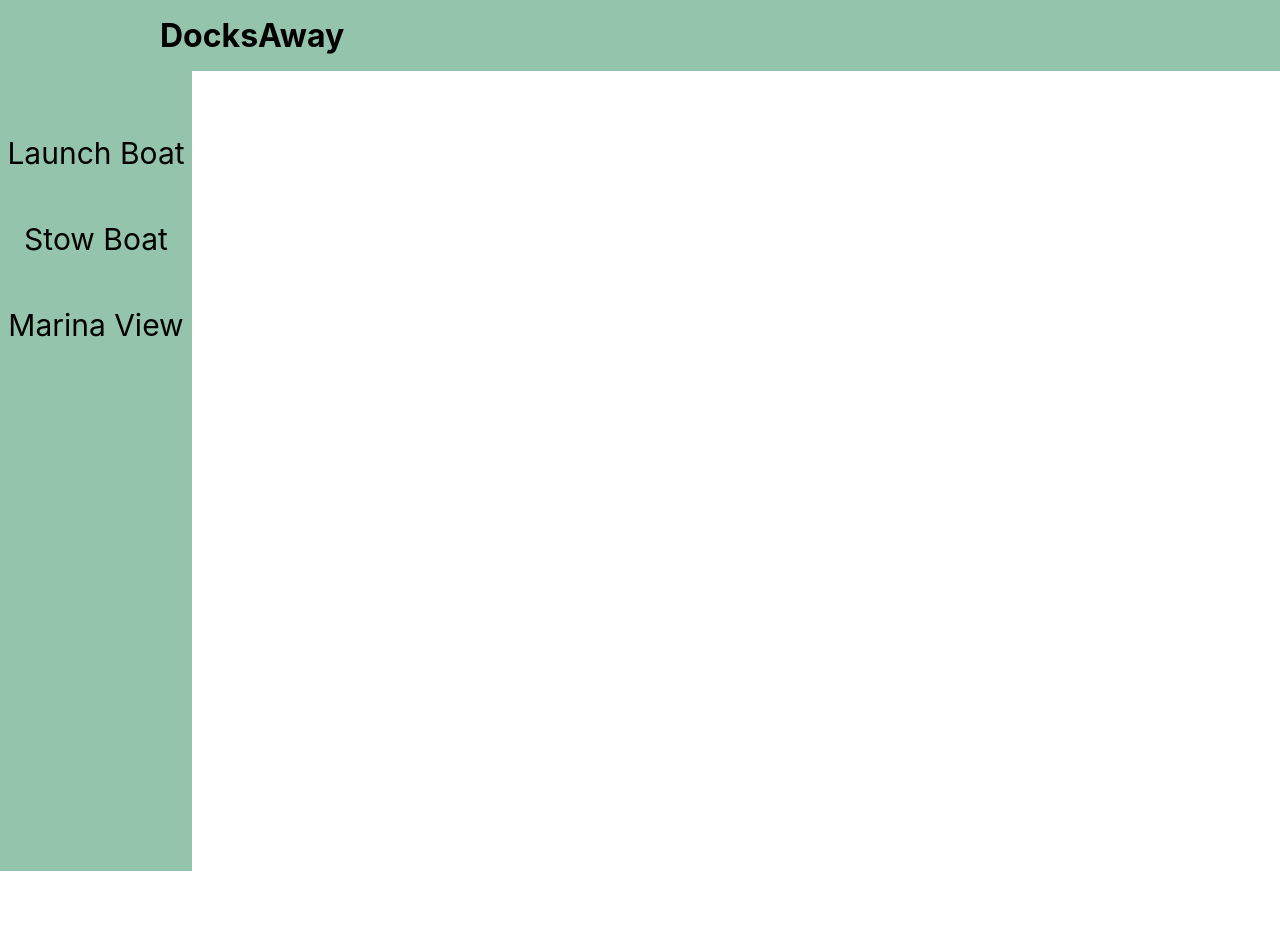
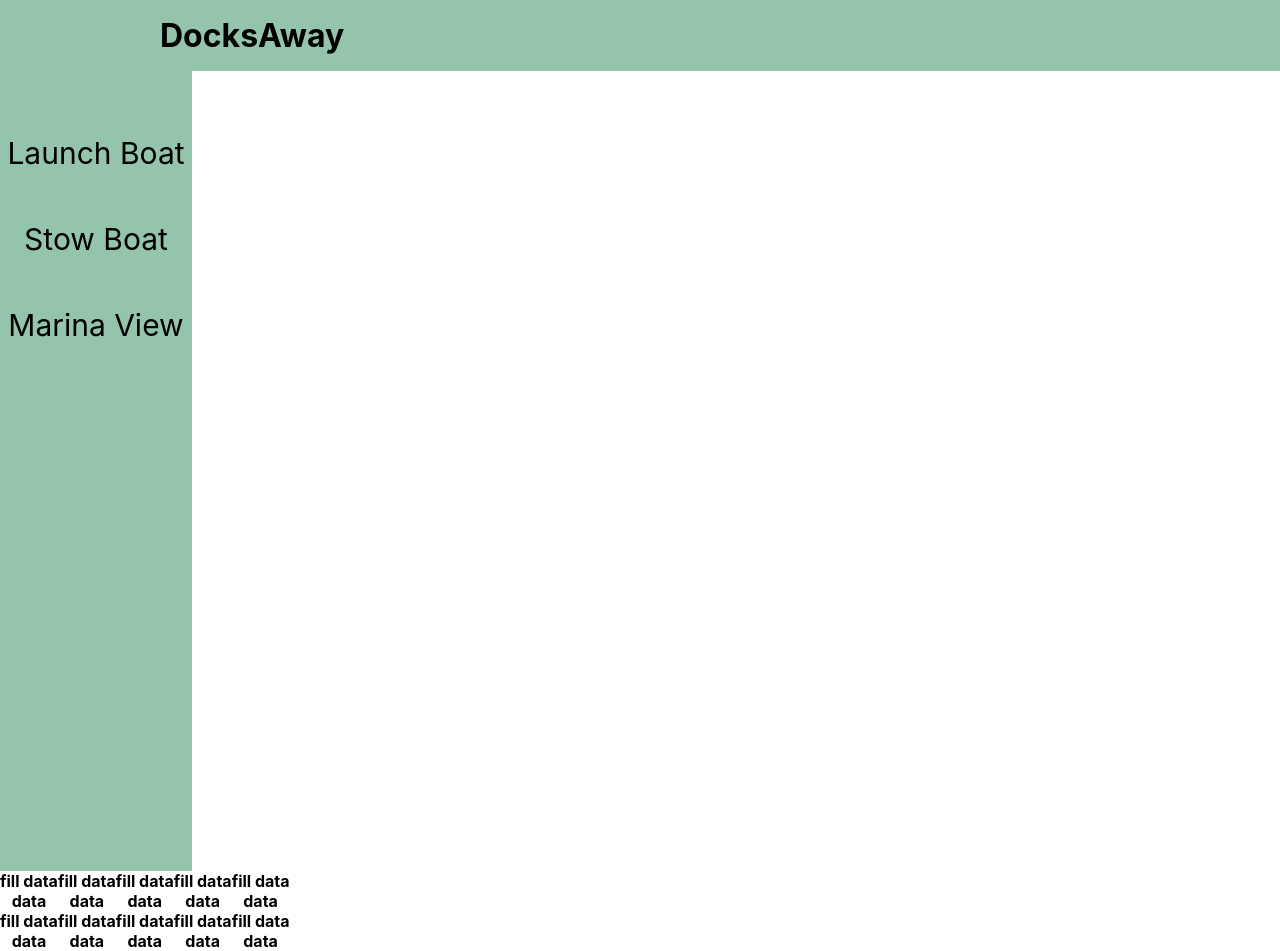
Before and after one commit to ernestmummey/Docks-Away, a React (Create React App) app in the folder client/: page / in a window 1280 px wide. Before the commit the page ends 871 px from the top, so only its background shows below. Built offline with nearby package versions, Linux system fonts and the light colour scheme.

Commit message:
added two divs to allow the set up f the page

```diff
--- a/client/src/components/Layout/index.jsx
+++ b/client/src/components/Layout/index.jsx
@@ -1,14 +1,24 @@
-
 import DeskTopHeader from '../DeskTopHeader';
 import LeftSideBar from '../LeftSideBar'
+import ListTable from '../ListTable';
 import './index.scss'
 
 
 const Layout = () => {
     return (
         <div className='App'>
-            <DeskTopHeader />
-            <LeftSideBar />
+            <div className='header-container'>
+                <DeskTopHeader />
+            </div>
+            <div className='landing'>
+                <div className='sidebar-container'>
+                    <LeftSideBar />
+                </div>
+                <div className='page'>
+                        <ListTable />
+                        <ListTable />
+                </div>
+            </div>
         </div>
     )
 };
```
